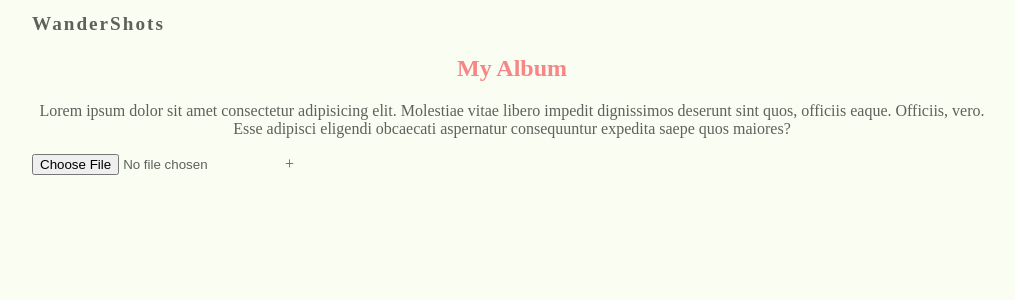
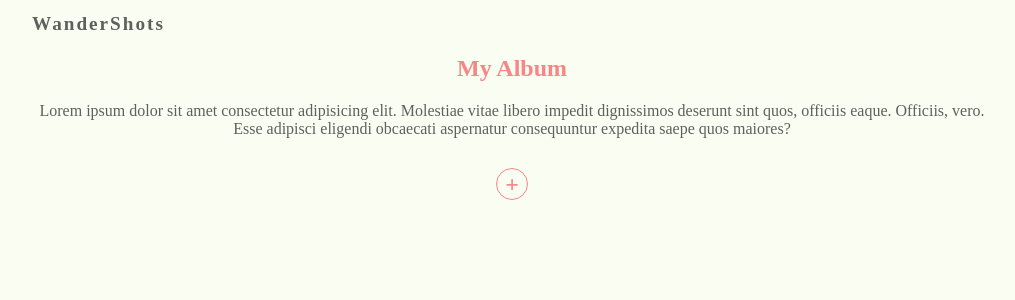
Before and after one commit to Sofievdabeele/photo-app, a React (Vite) app in the folder photo-app/: page / in a window 1280 px wide. Shown: the top 300 px of the page, without its empty margins (128-1143 px from the left). Built offline with nearby package versions, Linux system fonts and the light colour scheme.

Commit message:
Send imgs to firebase and get url

```diff
--- a/photo-app/src/comps/ProgressBar.jsx
+++ b/photo-app/src/comps/ProgressBar.jsx
@@ -4,21 +4,20 @@ import useStorage from '../hooks/useStorage';
 
 
 const ProgressBar = ({ file, setFile }) => {     // pass props that we set to the progressbar in the uploadForm and destructure
-    console.log(file);
+
     const { progress, url }  = useStorage(file);  // {}= what we returned in useStorage.js/hook is gonna fire what is in useEffect: take the file, create a reference and upload the file => get values back for progress & url
-    console.log(progress, url);
 
-    // set file back to null when we havea url(file is fully uploaded)
+    // set file back to null when we have a url(file is fully uploaded)
     // useEffect: fire function when the value of url changes
-    // function will run when url changes [url]
-    useEffect(() => {
-        if (url) {
-          setFile(null);
-        }
-      }, [url, setFile]);
+
+    // useEffect(() => {
+    //     if (url) {
+    //       setFile(null);
+    //     }
+    //   }, [url, setFile]);
 
     return (
-        <div className="progress-bar" style={{ width: progress + '%' }}>progress</div>
+        <div className="progress-bar" style={{ width: progress + '%' }}></div>
     )
 }
 export default ProgressBar;
--- a/photo-app/src/comps/UploadForm.jsx
+++ b/photo-app/src/comps/UploadForm.jsx
@@ -7,11 +7,11 @@ const UploadForm = () => {
     const [error, setError] = useState(null);
 
     //make an array of allowed types of images
-    const types = ['image/png', 'image/jpeg', 'image/jpg'];
+    const types = ['image/png', 'image/jpeg', 'image/jpg', "/image/*"];
 
     const changeHandler = (e) => {
         // const form = e.target.parentElement.parentElement
-        // form.preventDefault();
+        // e.preventDefault();
         let selected = e.target.files[0];
 
 
--- a/photo-app/src/hooks/useStorage.jsx
+++ b/photo-app/src/hooks/useStorage.jsx
@@ -1,7 +1,7 @@
 import { useState, useEffect } from "react";
-import { storage } from "../firebase/config";
-import { getDownloadURL, ref, uploadBytesResumable } from "firebase/storage";
-import { async } from "@firebase/util";
+import { storage, projectFirestore } from "../firebase/config";
+import { ref, uploadBytesResumable, getDownloadURL } from "firebase/storage";
+
 
 // function responsible for fileuploads (progress/errors/url)
 const useStorage = (file) => {   //file comes from uploadForm: file thats user selects
@@ -10,21 +10,23 @@ const useStorage = (file) => {   //file comes from uploadForm: file thats user s
     const [url, setUrl] = useState(null);
 
     useEffect(() => {
-        const storageRef = ref(storage,`/files/${file.name}`);
+        const storageRef = ref(storage,`/${file.name}`);
         const uploadTask = uploadBytesResumable(storageRef, file);
 
+        // const collectionRef = projectFirestore.collection('images'); //firebase is going to create for us
         uploadTask.on( "state_changed", (snapshot) => {
             let percentage = Math.round((snapshot.bytesTransferred / snapshot.totalBytes) * 100);
             setProgress(percentage);
         }, (err) => {
             setError(err);
         }, async () => {
-            const url = await getDownloadURL(uploadTask.snapshot.ref)
+            const url = await getDownloadURL(storageRef).then( url => console.log(url));
             setUrl(url);
-        });
+        })
     }, [file]);               // dependency inside the array => function is happening everytime file changes
 
     return  { progress, url, error }
+
     // set progress to percentage
     // set url after image has been uploaded
     // set error if there is one
--- a/photo-app/src/index.css
+++ b/photo-app/src/index.css
@@ -26,6 +26,40 @@ body {
   text-align: center;
 }
 
+/* upload form styles */
+form{
+  margin: 30px auto 10px;
+  text-align: center;
+}
+label input{
+  height: 0;
+  width: 0;
+  opacity: 0;
+}
+label{
+  display: block;
+  width: 30px;
+  height: 30px;
+  border: 1px solid var(--primary);
+  border-radius: 50%;
+  margin: 10px auto;
+  line-height: 30px;
+  color: var(--primary);
+  font-weight: bold;
+  font-size: 24px;
+}
+label:hover{
+  background: var(--primary);
+  color: white;
+}
+.output{
+  height: 60px;
+  font-size: 0.8rem;
+}
+.error{
+  color: var(--error);
+}
+
 
 .progress-bar{
   height: 5px;
```
